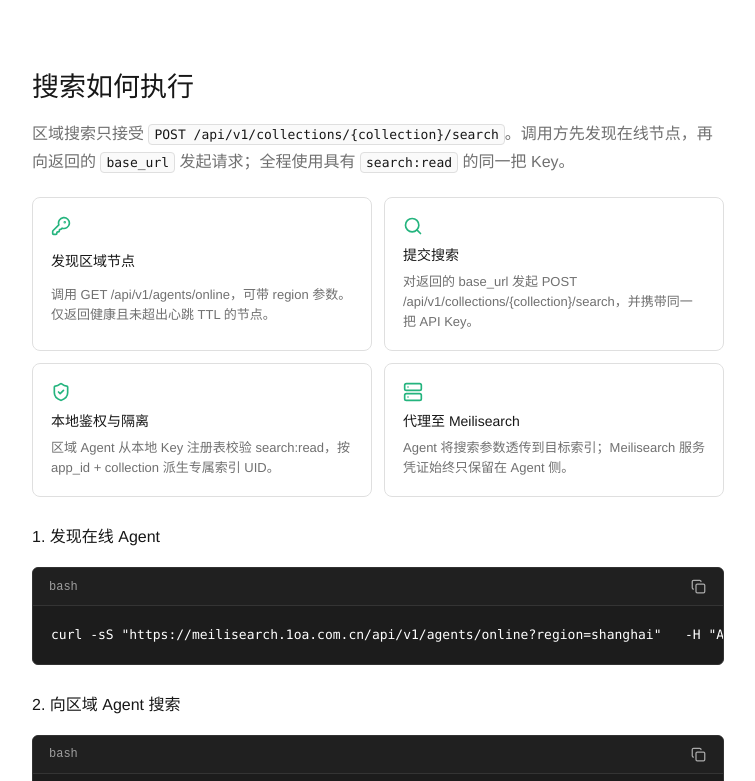
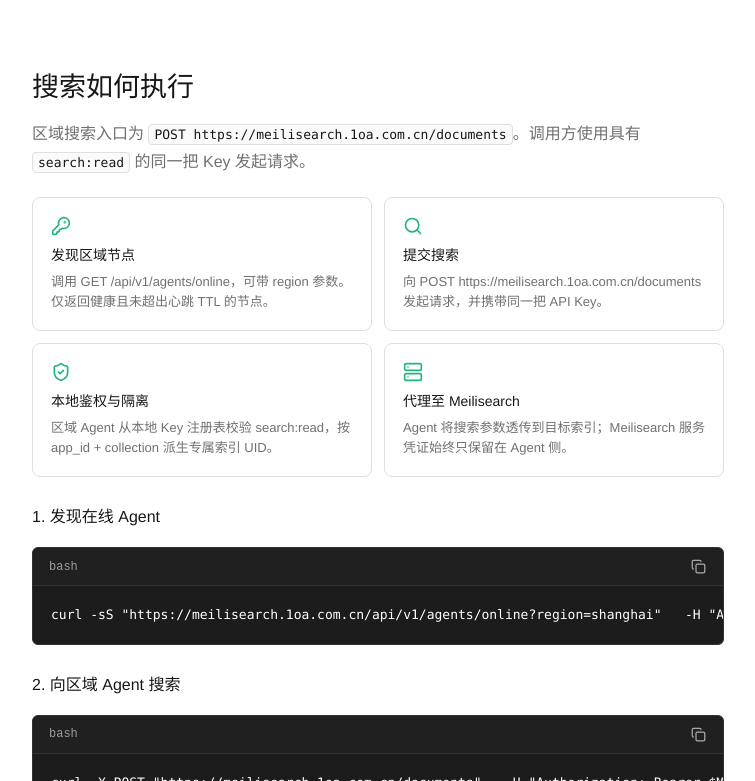
Before and after one commit to hankerbiao/pg2meili-cdc, a React (Vite) app in the folder open-platform-web/: page /open-platform/docs/runtime-architecture in a window 1280 px wide. Shown: the part 919-1700 px from the top of the page, without its empty margins (277-1032 px from the left). Built offline with nearby package versions, Linux system fonts and the light colour scheme; no server answers.

Commit message:
docs: update search endpoint documentation

```diff
--- a/open-platform-web/src/api/openapi.ts
+++ b/open-platform-web/src/api/openapi.ts
@@ -159,7 +159,7 @@
 export const regionalSearchOperation: PublicOperation = {
   id: 'regional-search',
   method: 'POST',
-  path: '/api/v1/collections/{collection}/search',
+  path: '/documents',
   summary: '在区域节点执行搜索',
   description: '使用具有 search:read scope 的 API Key 调用就近的区域搜索节点。',
   tag: 'search',
--- a/open-platform-web/src/pages/QuickstartPage.tsx
+++ b/open-platform-web/src/pages/QuickstartPage.tsx
@@ -10,7 +10,7 @@
   -H "Content-Type: application/json" \\
   -d '{"id":"sku-001","name":"Mechanical Keyboard","price":699}'`
 
-const curlSearch = `curl -X POST https://meilisearch.1oa.com.cn/documents/api/v1/collections/products/search \\
+const curlSearch = `curl -X POST https://meilisearch.1oa.com.cn/documents \\
   -H "Authorization: Bearer $MELIDATA_API_KEY" \\
   -H "Content-Type: application/json" \\
   -d '{"q":"keyboard","limit":10,"showRankingScore":true}'`
@@ -47,7 +47,7 @@
 client = MeliDataClient(BASE_URL, os.environ["MELIDATA_API_KEY"], search_url=SEARCH_URL)
 result = client.search("products", query="keyboard", limit=10, show_ranking_score=True)`,
   javascript: `const response = await fetch(
-  "https://meilisearch.1oa.com.cn/documents/api/v1/collections/products/search",
+  "https://meilisearch.1oa.com.cn/documents",
   {
     method: "POST",
     headers: {
--- a/open-platform-web/src/pages/RuntimeArchitecturePage.tsx
+++ b/open-platform-web/src/pages/RuntimeArchitecturePage.tsx
@@ -6,7 +6,7 @@
 const discoverAgentCode = `curl -sS "https://meilisearch.1oa.com.cn/api/v1/agents/online?region=shanghai" \
   -H "Authorization: Bearer $MELIDATA_SEARCH_KEY"`
 
-const searchCode = `curl -X POST "$AGENT_BASE_URL/api/v1/collections/products/search" \
+const searchCode = `curl -X POST "https://meilisearch.1oa.com.cn/documents" \
   -H "Authorization: Bearer $MELIDATA_SEARCH_KEY" \
   -H "Content-Type: application/json" \
   -H "X-Request-ID: storefront-search-001" \
@@ -41,7 +41,7 @@
 
 const runtimeSteps = [
   { icon: KeyRound, title: '发现区域节点', detail: '调用 GET /api/v1/agents/online，可带 region 参数。仅返回健康且未超出心跳 TTL 的节点。' },
-  { icon: Search, title: '提交搜索', detail: '对返回的 base_url 发起 POST /api/v1/collections/{collection}/search，并携带同一把 API Key。' },
+  { icon: Search, title: '提交搜索', detail: '向 POST https://meilisearch.1oa.com.cn/documents 发起请求，并携带同一把 API Key。' },
   { icon: ShieldCheck, title: '本地鉴权与隔离', detail: '区域 Agent 从本地 Key 注册表校验 search:read，按 app_id + collection 派生专属索引 UID。' },
   { icon: Server, title: '代理至 Meilisearch', detail: 'Agent 将搜索参数透传到目标索引；Meilisearch 服务凭证始终只保留在 Agent 侧。' },
 ]
@@ -79,7 +79,7 @@
 
         <section id="search-flow">
           <h2>搜索如何执行</h2>
-          <p>区域搜索只接受 <code>POST /api/v1/collections/{'{'}collection{'}'}/search</code>。调用方先发现在线节点，再向返回的 <code>base_url</code> 发起请求；全程使用具有 <code>search:read</code> 的同一把 Key。</p>
+          <p>区域搜索入口为 <code>POST https://meilisearch.1oa.com.cn/documents</code>。调用方使用具有 <code>search:read</code> 的同一把 Key 发起请求。</p>
           <div className="runtime-steps">
             {runtimeSteps.map(({ icon: Icon, title, detail }) => <div key={title}><Icon size={20} /><strong>{title}</strong><span>{detail}</span></div>)}
           </div>
```
Also changed, not shown: 2 other files (tests, documents, lock files or other folders).
